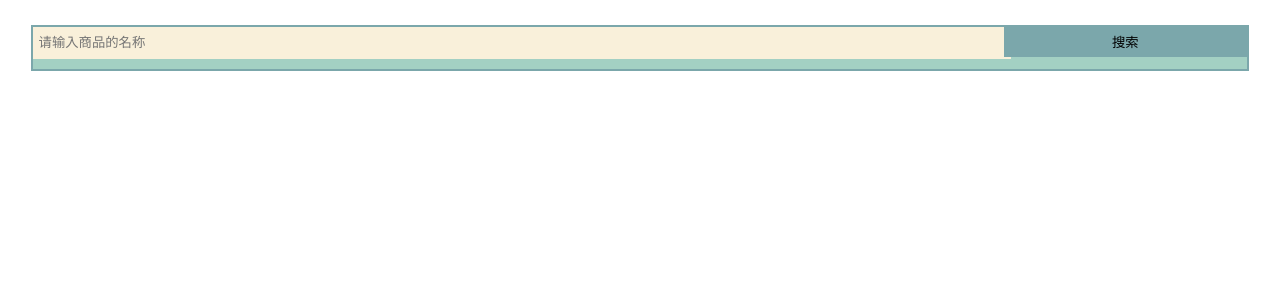
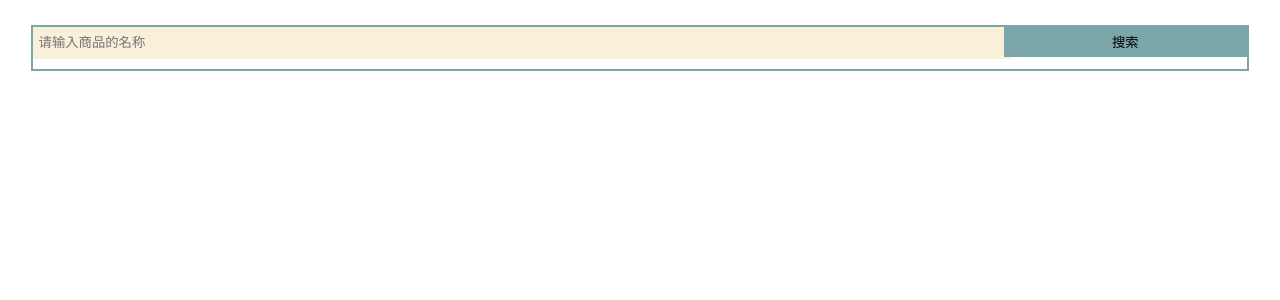
Before and after one commit to lidbcode/quanduoduo, a Django app: page /dwxk/index/ in a window 1280 px wide. Shown: the top 300 px of the page. Run offline with Django 3.2, Linux system fonts and the light colour scheme; data that the repository does not hold is empty.

Commit message:
the frist commit

```diff
--- a/dwxk/static/css/index.css
+++ b/dwxk/static/css/index.css
@@ -7,7 +7,7 @@
   width: 96%;
   height:2.6em;
   margin: 2% auto;
-  background: #A3D0C3;
+  background: #fff;
   border: 2px solid #7BA7AB;
 }
 .search-box input {
```
